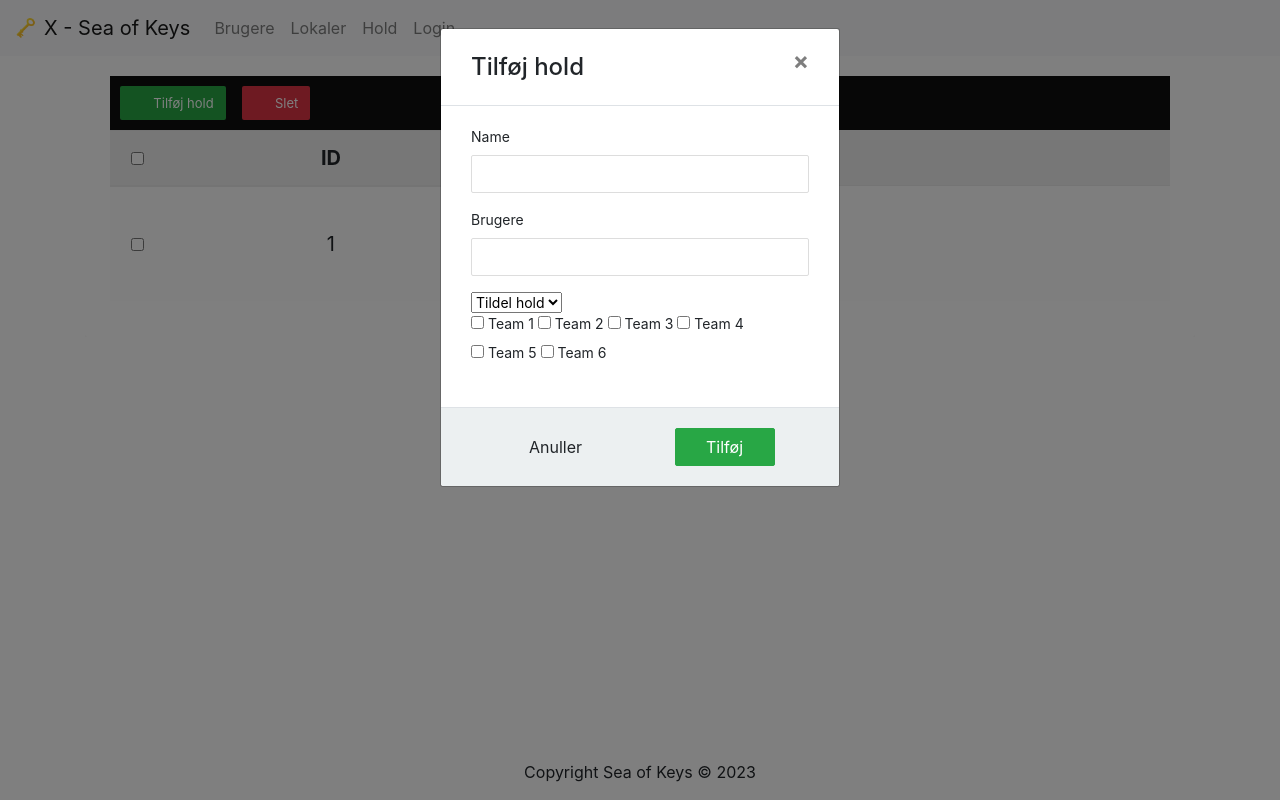
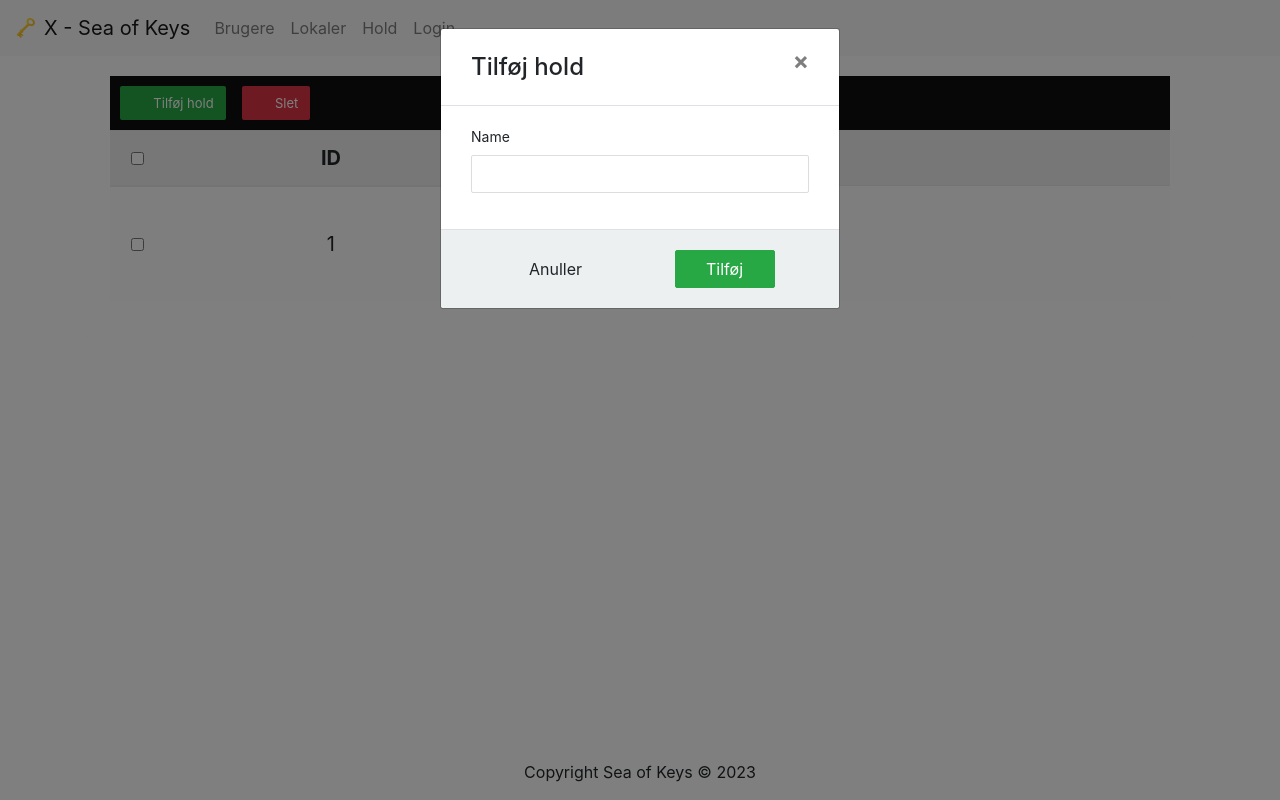
Before and after one commit to Sea-of-Keys/webadmin, a Django app: template mysite/webadmin/templates/webadmin/teams.html in a window 1280 px wide, after a click that opens the changed part. Run offline with Django 4.2, Linux system fonts and the light colour scheme; the template is opened without the code that fills it: most values are stand-ins (such as "Sample title", 1, 10 or a date in 2020); some libraries are stand-ins or nearby versions.

Commit message:
Tilføjet funktionel liste af brugere på new item

```diff
--- a/mysite/webadmin/static/user.js
+++ b/mysite/webadmin/static/user.js
@@ -5,6 +5,10 @@ document.addEventListener("DOMContentLoaded", function (){
   var deleteMultiple = document.getElementById("deleteMultiple");
   var deleteIds = document.getElementById("delete-ids");
   var allusers = document.getElementById("all-users");
+
+
+
+  var addItemTop = document.getElementById("addItem");
 
   var toBeDeleted = [];
 
@@ -22,7 +26,7 @@ document.addEventListener("DOMContentLoaded", function (){
 		})
 		.then((response) => response.json())
 		.then((responseData) => {
-		  return responseData["team"]["users"];
+		  return responseData;
 		})
 		.catch(error => console.warn(error));
 	  }
@@ -31,37 +35,47 @@ document.addEventListener("DOMContentLoaded", function (){
 	  function setResponse(response){
 
 
+      var parent = document.getElementById("mySelectOptions");
+      var multiTemplateInput = document.getElementById("multiTemplateInput");
+      var multiTemplateLabel = document.getElementById("multiTemplateLabel");
 
-
-
-
-      var edit_list =  document.getElementById("mySelectOptions");
-
-
+      parent.innerHTML = "";
 
       response.forEach(function (item){
 
-        const node = document.createElement("li");
-        const textnode = document.createTextNode(item.name);
+        const inputClone = multiTemplateInput.cloneNode(true);
+        const labelClone = multiTemplateLabel.cloneNode(true);
 
-        node.dataset.id = item.id;
+        const newDiv = document.createElement("div");
+        newDiv.classList.add("d-flex");
 
-        node.appendChild(textnode);
-        edit_list.appendChild(node);
+        parent.appendChild(newDiv);
+
+        inputClone.value = item.id;
+        labelClone.innerHTML = item.name;
+
+        labelClone.classList.add("m-0");
+        labelClone.classList.add("m-1");
+
+        inputClone.style.display = "block";
+        labelClone.style.display = "block";
+
+        inputClone.classList.remove("template");
+        labelClone.classList.remove("template");
+
+        newDiv.appendChild(inputClone);
+        newDiv.appendChild(labelClone);
 
       })
-
-
-
-
-      console.log(response[0])
-
 
 	  }
 
 
+    addItemTop.addEventListener("click", function(){
 
+      getvals("","/user").then(response => setResponse(response));
 
+    })
 
   selectAll.addEventListener("click", function(item){
 
@@ -143,8 +157,6 @@ editUsers.forEach(function (item){
     editId.value = item.dataset.id;
     SetEditText(item.dataset.id);
 
-    getvals(item.dataset.id, "/team/").then(response => setResponse(response));
-
   })
 })
 
--- a/mysite/webadmin/templates/webadmin/teams.html
+++ b/mysite/webadmin/templates/webadmin/teams.html
@@ -22,7 +22,7 @@
 	<div class="table-responsive">
 		<div class="table-wrapper">
 			<div class="table-title d-flex">
-				<a href="#addUserModal" class="btn btn-success mr-3" data-toggle="modal"><i class="material-icons">&#xE147;</i> <span>Tilføj hold</span></a>
+				<a id="addItem" href="#addUserModal" class="btn btn-success mr-3" data-toggle="modal"><i class="material-icons">&#xE147;</i> <span>Tilføj hold</span></a>
 				<a href="#deleteMultipleModal" id="deleteMultiple" class="btn btn-danger m-0" data-toggle="modal"><i class="material-icons">&#xE15C;</i> <span>Slet</span></a>
 			</div>
 			<table class="table table-striped table-hover">
@@ -93,30 +93,19 @@
 						<input name="name" type="text" class="form-control" required>
 					</div>
 
-					<div class="form-group">
-						<label>Brugere</label>
-						<input name="users" type="text" class="form-control" required>
-					</div>
 
 					<div id="myMultiselect" class="multiselect mb-3">
 						<div id="mySelectLabel" class="selectBox" onclick="toggleCheckboxArea()">
-						  <select required name="teams" class="form-select">
+						  <select name="users" style="display: none;" required name="teams" class="form-select">
 							<option></option>
 						  </select>
 						  <div class="overSelect"></div>
 						</div>
+
+						<input style="display: none;" type="checkbox" id="multiTemplateInput" name="checkbox" id="checkbox_id" onchange="checkboxStatusChange()" value="value">
+							<label style="display: none;" id="multiTemplateLabel" for="checkbox_id">Test</label>
+
 						<div id="mySelectOptions">
-
-
-						  <label for="1"><input type="checkbox" id="1" onchange="checkboxStatusChange()" value="Team 1" /> Team 1</label>
-						  <label for="2"><input type="checkbox" id="2" onchange="checkboxStatusChange()" value="Team 2" /> Team 2</label>
-						  <label for="3"><input type="checkbox" id="3" onchange="checkboxStatusChange()" value="Team 3" /> Team 3</label>
-						  <label for="4"><input type="checkbox" id="4" onchange="checkboxStatusChange()" value="Team 4" /> Team 4</label>
-						  <label for="5"><input type="checkbox" id="5" onchange="checkboxStatusChange()" value="Team 5" /> Team 5</label>
-						  <label for="6"><input type="checkbox" id="6" onchange="checkboxStatusChange()" value="Team 6" /> Team 6</label>
-
-
-
 						</div>
 					</div>
 
--- a/mysite/webadmin/views.py
+++ b/mysite/webadmin/views.py
@@ -72,7 +72,7 @@ def GetAPI(endpoint):
     return x
 
 def PostAPI(endpoint, obj):
-    x = requests.post(api_url + endpoint,obj)
+    x = requests.post(api_url + endpoint,json=obj)
     return x
 
 def index (request):
@@ -291,8 +291,6 @@ def teams(request):
     teams = GetAPI("/team").json()["team"]
     teamsPage = NewPaginator(request,teams,6,"teamsPage")
 
-
-
     if request.method == "POST":
 
         name = request.POST["name"]
@@ -305,7 +303,6 @@ def teams(request):
             userObj.append({"id" : int(item)})
 
         obj = {"name" : name, "users" : userObj}
-
 
         print(obj)
 
```
